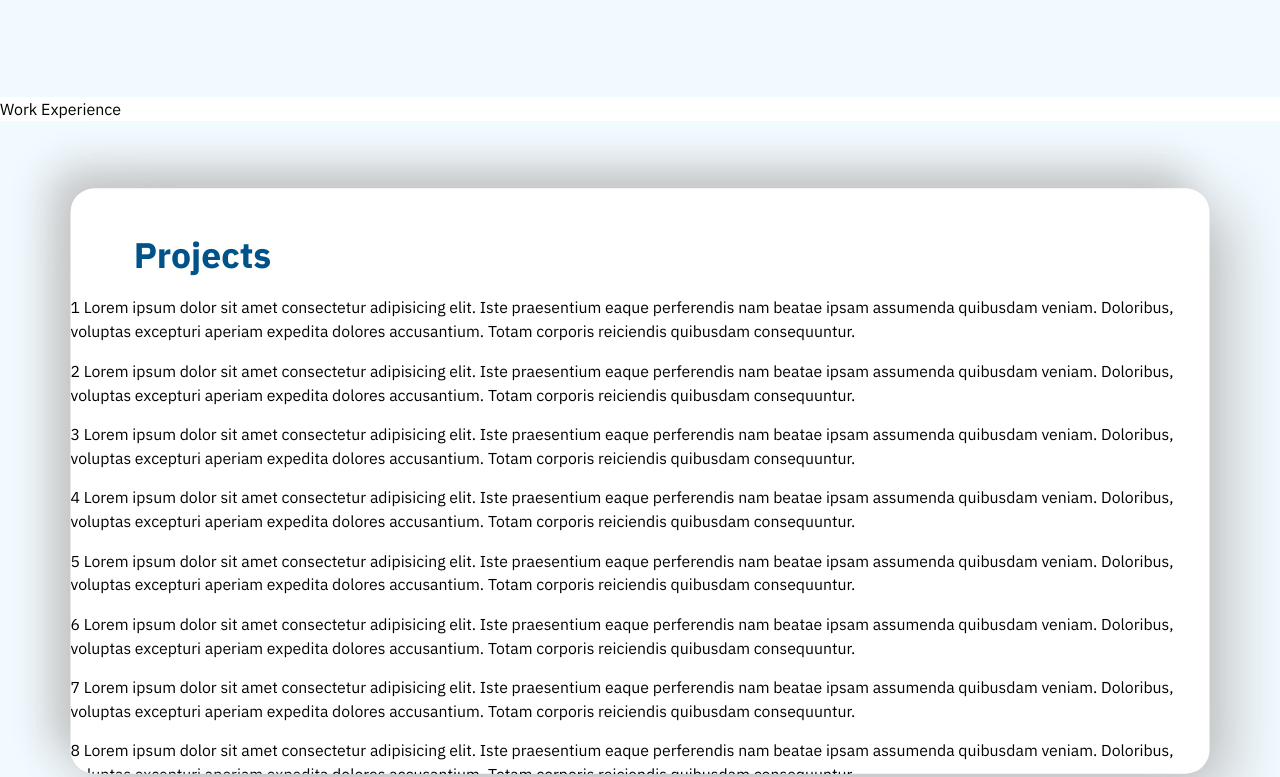
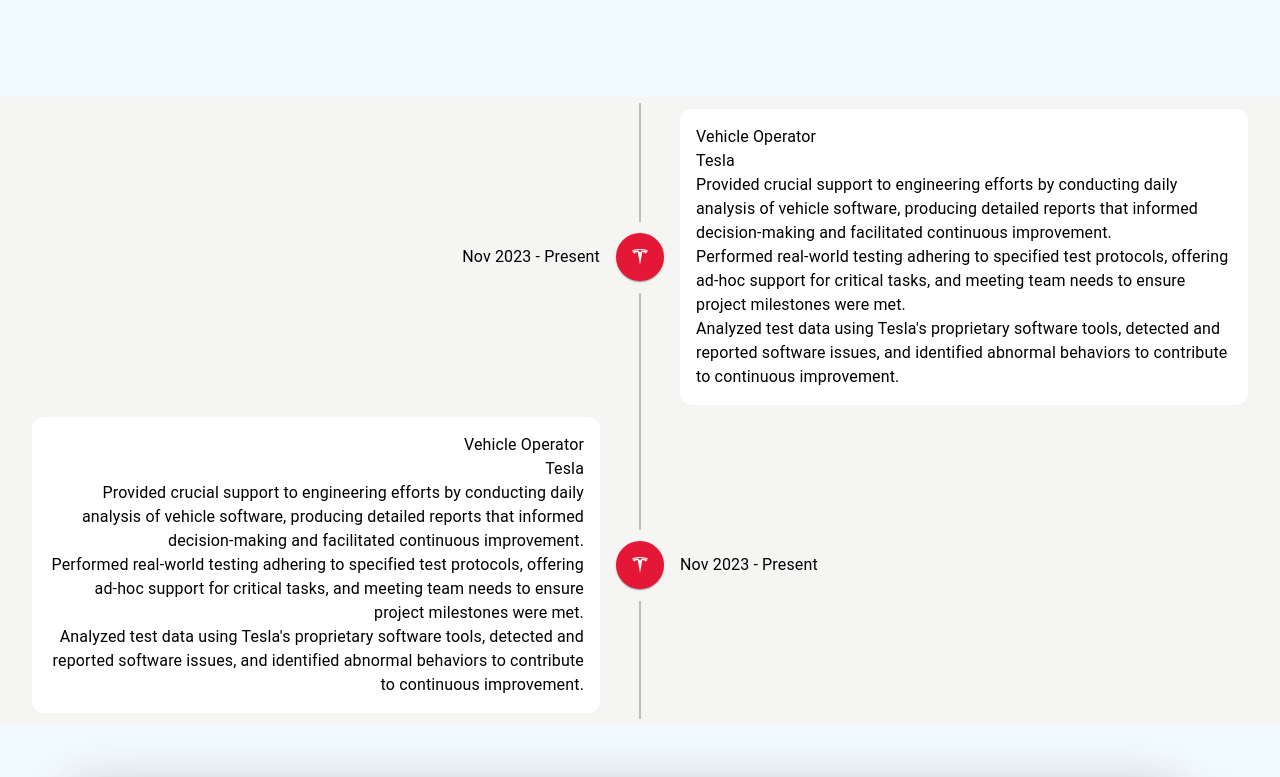
Before and after one commit to mghaznav/interactive-resume, a React (Vite) app: page / in a window 1280 px wide. Shown: the part 1543-2320 px from the top of the page. Built offline with nearby package versions, Linux system fonts and the light colour scheme.

Commit message:
Replaced the verticle timeline library with MUI

```diff
--- a/package.json
+++ b/package.json
@@ -10,6 +10,8 @@
     "preview": "vite preview"
   },
   "dependencies": {
+    "@emotion/styled": "^11.13.0",
+    "@mui/lab": "^5.0.0-alpha.173",
     "framer-motion": "^11.3.19",
     "react": "^18.3.1",
     "react-dom": "^18.3.1",
--- a/src/components/Navigation.jsx
+++ b/src/components/Navigation.jsx
@@ -32,7 +32,7 @@
     mobileMenu.current.showModal();
   }
 
-  const pageLinksClasses = "flex-1 font-bold text-nowrap hover:text-navy-blue transition-all duration-100 [text-shadow:_-2px_5px_10px_rgb(0_0_0_/_20%)]";
+  const pageLinksClasses = "flex-1 font-bold text-nowrap hover:text-navy-blue transition-all duration-100";
   const socialClasses = "text-6xl text-white/75 hover:text-white transition-all duration-300";
   const socialScrollClasses = "text-5xl text-navy-blue/75 hover:text-navy-blue transition-all duration-300"
 
--- a/src/components/WorkExperience.jsx
+++ b/src/components/WorkExperience.jsx
@@ -1,7 +1,78 @@
+import Timeline from "@mui/lab/Timeline";
+import TimelineItem from "@mui/lab/TimelineItem";
+import TimelineSeparator from "@mui/lab/TimelineSeparator";
+import TimelineConnector from "@mui/lab/TimelineConnector";
+import TimelineContent from "@mui/lab/TimelineContent";
+import TimelineOppositeContent from "@mui/lab/TimelineOppositeContent";
+import TimelineDot from "@mui/lab/TimelineDot";
+
+import { StyledEngineProvider } from '@mui/material/styles';
+
+import { SiTesla } from "react-icons/si";
+
 export default function WorkExperience() {
   return (
-    <section>
-      <p>Work Experience</p>
+    <section className="bg-stone-100">
+      <StyledEngineProvider injectFirst>
+        <Timeline position="alternate">
+          <TimelineItem>
+            <TimelineOppositeContent className="my-auto">
+              Nov 2023 - Present
+            </TimelineOppositeContent>
+            <TimelineSeparator>
+              <TimelineConnector className="text-navy-blue" />
+              <TimelineDot
+                style={{
+                  backgroundColor: "#e41836"
+                }}
+                className="h-12 w-12 flex items-center justify-center"
+              >
+                <SiTesla/>
+              </TimelineDot>
+              <TimelineConnector />
+            </TimelineSeparator>
+            <TimelineContent>
+              <div className="bg-white p-4 rounded-xl">
+                <h3>Vehicle Operator</h3>
+                <h4>Tesla</h4>
+                <ul>
+                  <li>Provided crucial support to engineering efforts by conducting daily analysis of vehicle software, producing detailed reports that informed decision-making and facilitated continuous improvement.</li>
+                  <li>Performed real-world testing adhering to specified test protocols, offering ad-hoc support for critical tasks, and meeting team needs to ensure project milestones were met.</li>
+                  <li>Analyzed test data using Tesla&apos;s proprietary software tools, detected and reported software issues, and identified abnormal behaviors to contribute to continuous improvement.</li>
+                </ul>
+              </div>
+            </TimelineContent>
+          </TimelineItem>
+          <TimelineItem>
+            <TimelineOppositeContent className="my-auto">
+              Nov 2023 - Present
+            </TimelineOppositeContent>
+            <TimelineSeparator>
+              <TimelineConnector />
+              <TimelineDot
+                style={{
+                  backgroundColor: "#e41836"
+                }}
+                className="h-12 w-12 flex items-center justify-center"
+              >
+                <SiTesla/>
+              </TimelineDot>
+              <TimelineConnector />
+            </TimelineSeparator>
+            <TimelineContent>
+              <div className="bg-white p-4 rounded-xl">
+                <h3>Vehicle Operator</h3>
+                <h4>Tesla</h4>
+                <ul>
+                  <li>Provided crucial support to engineering efforts by conducting daily analysis of vehicle software, producing detailed reports that informed decision-making and facilitated continuous improvement.</li>
+                  <li>Performed real-world testing adhering to specified test protocols, offering ad-hoc support for critical tasks, and meeting team needs to ensure project milestones were met.</li>
+                  <li>Analyzed test data using Tesla&apos;s proprietary software tools, detected and reported software issues, and identified abnormal behaviors to contribute to continuous improvement.</li>
+                </ul>
+              </div>
+            </TimelineContent>
+          </TimelineItem>
+        </Timeline>
+      </StyledEngineProvider>
     </section>
   );
 }
```
Also changed, not shown: 1 other file (tests, documents, lock files or other folders).
